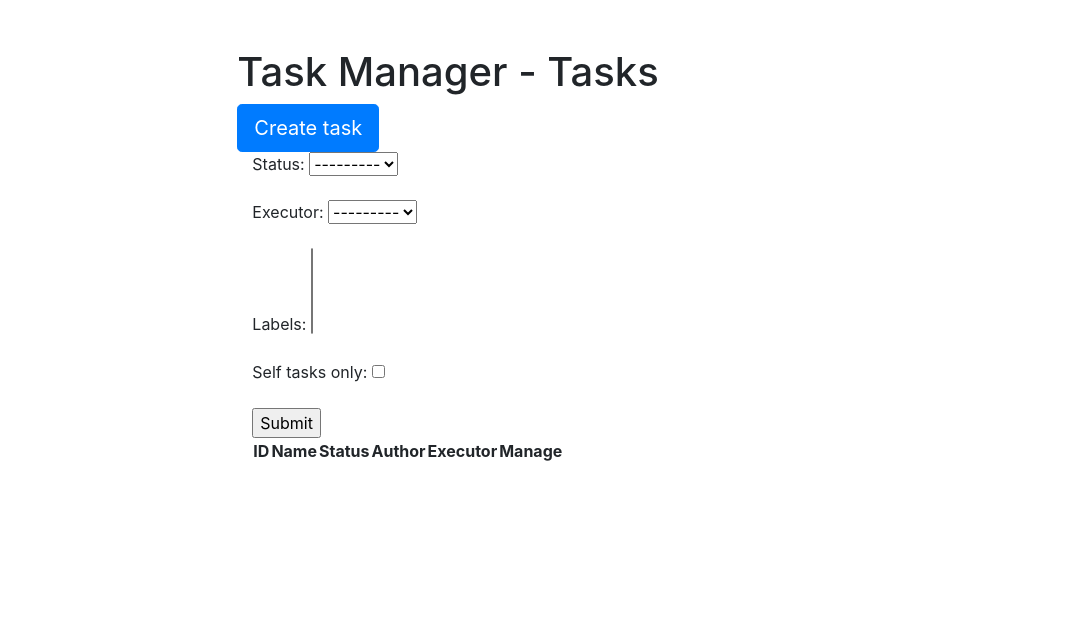
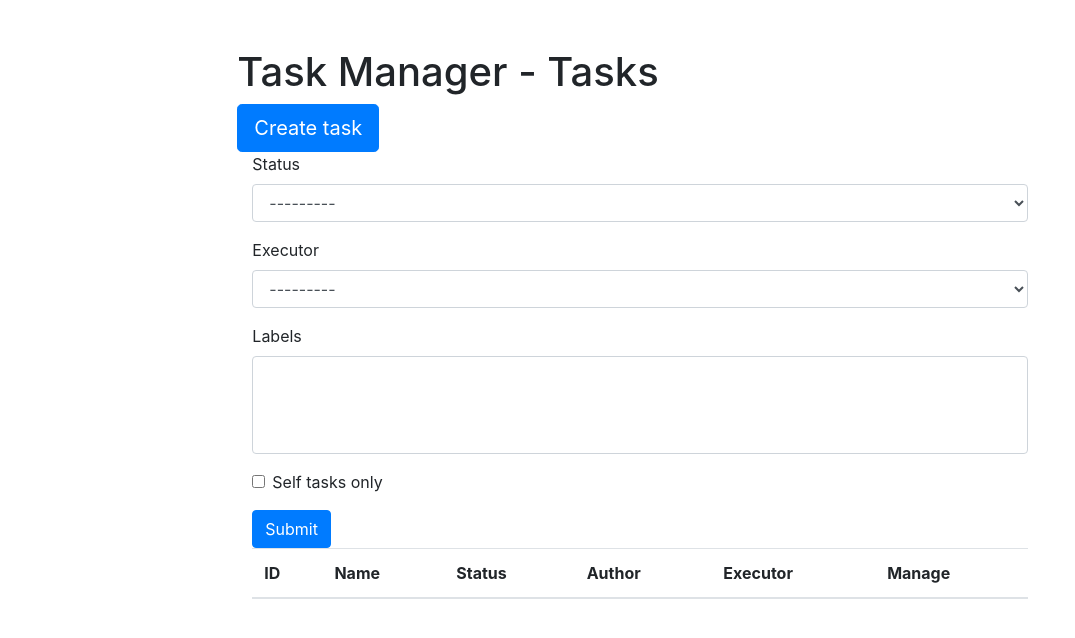
Before and after one commit to dmitriy-ga/python-project-52, a Django app: page /tasks/ in a window 1280 px wide. Shown: the part 56-694 px from the top of the page, without its empty margins (0-1075 px from the left). Run offline with Django 4.2, Linux system fonts and the light colour scheme; the visitor is signed in with stand-in values (Sample User, id 1); data comes from the database, SQL or seed files in the repository; data that the repository does not hold is empty; some libraries are stand-ins or nearby versions.

Commit message:
Update: styling tasks pages

```diff
--- a/task_manager/templates/tasks/index.html
+++ b/task_manager/templates/tasks/index.html
@@ -8,10 +8,10 @@
 <div class="container">
     <main>
         <form method="get">
-            {{ filter.form.as_p }}
-            <input type="submit">
+            {% bootstrap_form filter.form %}
+            <input class="btn btn-primary" type="submit">
         </form>
-        <table>
+        <table class="table">
             <thead>
             <tr>
                 <th>ID</th>
--- a/task_manager/templates/tasks/show.html
+++ b/task_manager/templates/tasks/show.html
@@ -5,7 +5,7 @@
 <h1>{% translate "Task Details" %}</h1>
 <div class="container">
     <main>
-        <table>
+        <table class="table">
             <thead>
             <tr>
                 <th>{% translate "Variable" %}</th>
```
